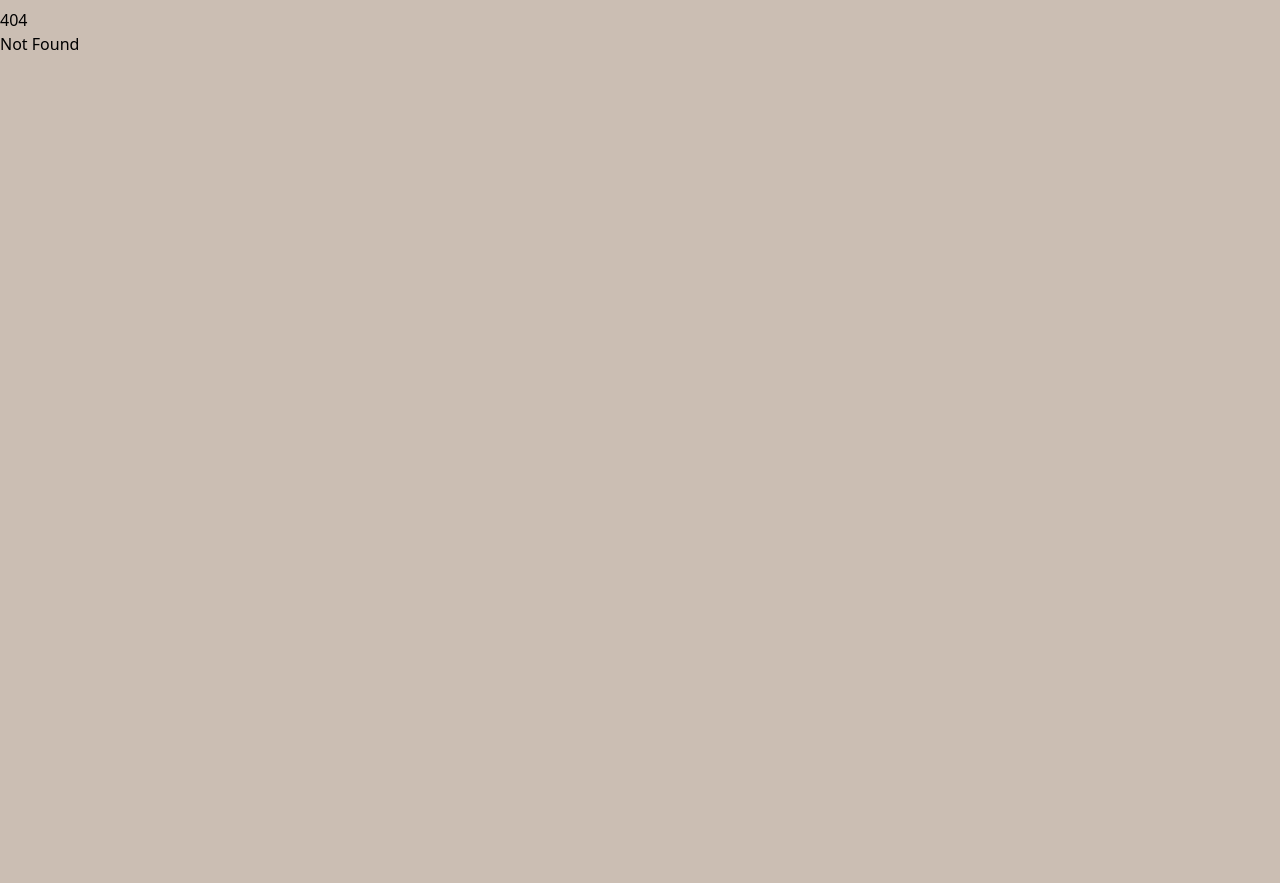
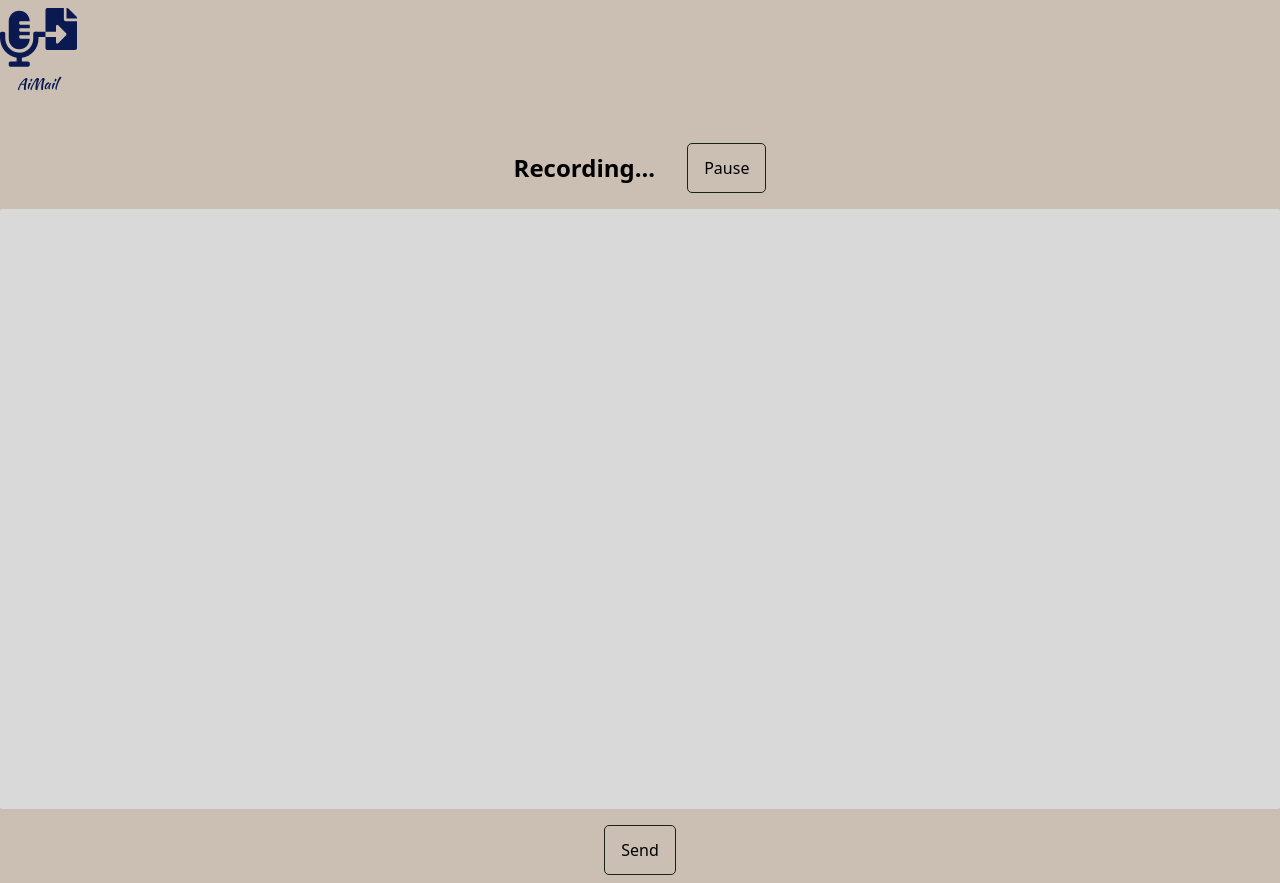
Before and after one commit to Mastagoon/ai-mail, a SvelteKit app: page /speech in a window 1280 px wide. Before the commit this address had no page. Before the commit the page ends 800 px from the top, so only its background shows below. Built offline with nearby package versions, Linux system fonts and the light colour scheme.

Commit message:
speech page, dotenv setup

```diff
--- a/package.json
+++ b/package.json
@@ -21,5 +21,9 @@
 		"typescript": "^5.0.0",
 		"vite": "^4.4.2"
 	},
-	"type": "module"
+	"type": "module",
+	"dependencies": {
+		"dotenv": "^16.3.1",
+		"openai": "^4.4.0"
+	}
 }
--- a/src/routes/+layout.svelte
+++ b/src/routes/+layout.svelte
@@ -3,5 +3,8 @@
 </script>
 
 <div class="container mx-auto my-2 h-full w-full">
+	<div class="flex flex-row mb-12">
+		<img src="logo.svg" alt="">
+	</div>
 	<slot />
 </div>
--- a/src/routes/+page.svelte
+++ b/src/routes/+page.svelte
@@ -1,20 +1,16 @@
-
 <div class="flex flex-col gap-20">
-	<div class="flex flex-row">
-		<img src="logo.svg" alt="">
-	</div>
 
 	<div class="flex flex-row justify-center">
 			<h1 class="text-4xl font-bold text-[#19231A]">Get Started</h1>
 	</div>
 
 	<div class="flex flex-row justify-center gap-20 text-secondary font-bold">
-		<button class="border-[1px] px-4 py-3 border-[#19231A] rounded-[5px] flex flex-row items-center gap-4 group hover:bg-secondary">
+		<a href="/speech" class="border-[1px] px-4 py-3 border-[#19231A] rounded-[5px] flex flex-row items-center gap-4 group hover:bg-secondary">
 			<span class="group-hover:text-white">Use speech-to-text</span>
 				<svg width="25" height="37" viewBox="0 0 25 37" fill="none" xmlns="http://www.w3.org/2000/svg">
 					<path d="M23.8636 13.875H22.7273C22.0994 13.875 21.5909 14.3924 21.5909 15.0312V18.5C21.5909 23.9055 17.0107 28.2429 11.5916 27.7052C6.86861 27.2362 3.40909 22.9162 3.40909 18.0881V15.0312C3.40909 14.3924 2.90057 13.875 2.27273 13.875H1.13636C0.508523 13.875 0 14.3924 0 15.0312V17.9334C0 24.4113 4.54332 30.1861 10.7955 31.0634V33.5312H6.81818C6.19034 33.5312 5.68182 34.0487 5.68182 34.6875V35.8438C5.68182 36.4826 6.19034 37 6.81818 37H18.1818C18.8097 37 19.3182 36.4826 19.3182 35.8438V34.6875C19.3182 34.0487 18.8097 33.5312 18.1818 33.5312H14.2045V31.0908C20.2919 30.241 25 24.9244 25 18.5V15.0312C25 14.3924 24.4915 13.875 23.8636 13.875ZM12.5 25.4375C16.2656 25.4375 19.3182 22.3315 19.3182 18.5H13.2578C12.8395 18.5 12.5 18.2413 12.5 17.9219V16.7656C12.5 16.4462 12.8395 16.1875 13.2578 16.1875H19.3182V13.875H13.2578C12.8395 13.875 12.5 13.6163 12.5 13.2969V12.1406C12.5 11.8212 12.8395 11.5625 13.2578 11.5625H19.3182V9.25H13.2578C12.8395 9.25 12.5 8.99129 12.5 8.67188V7.51562C12.5 7.19621 12.8395 6.9375 13.2578 6.9375H19.3182C19.3182 3.10598 16.2656 0 12.5 0C8.73437 0 5.68182 3.10598 5.68182 6.9375V18.5C5.68182 22.3315 8.73437 25.4375 12.5 25.4375Z" fill="#0A1A50" class="group-hover:fill-white"/>
 			</svg>
-		</button>
+		</a>
 
 		<button class="border-[1px] px-4 py-3 border-[#19231A] rounded-[5px] flex flex-row items-center gap-4 group hover:bg-secondary">
 			<span class="group-hover:text-white">Type a prompt</span>
--- /dev/null
+++ b/src/routes/speech/+page.svelte
@@ -0,0 +1,19 @@
+<div class="flex flex-col gap-4">
+	<div class="flex flex-row justify-center gap-8 items-center">
+		<h1 class="text-2xl font-bold">Recording...</h1>
+		<button class="border-[1px] px-4 py-3 border-[#19231A] rounded-[5px] flex
+		hover:text-white
+		flex-row items-center gap-4 hover:bg-secondary">
+			Pause
+		</button>
+	</div>
+	<textarea class="bg-[#D9D9D9] rounded-sm resize-none" disabled rows={25}></textarea>
+
+	<div class="flex flex-row justify-center">
+		<button class="border-[1px] px-4 py-3 border-[#19231A] rounded-[5px] flex
+		hover:text-white
+		flex-row items-center gap-4 hover:bg-secondary">
+			Send
+		</button>
+	</div>
+</div>
```
Also changed, not shown: 1 other file (tests, documents, lock files or other folders).
